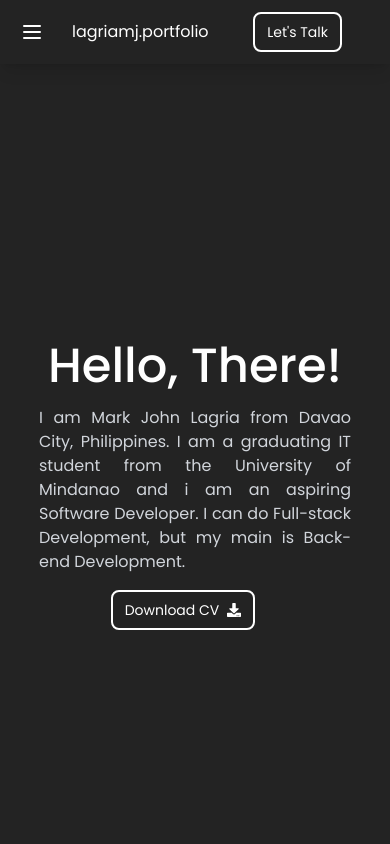
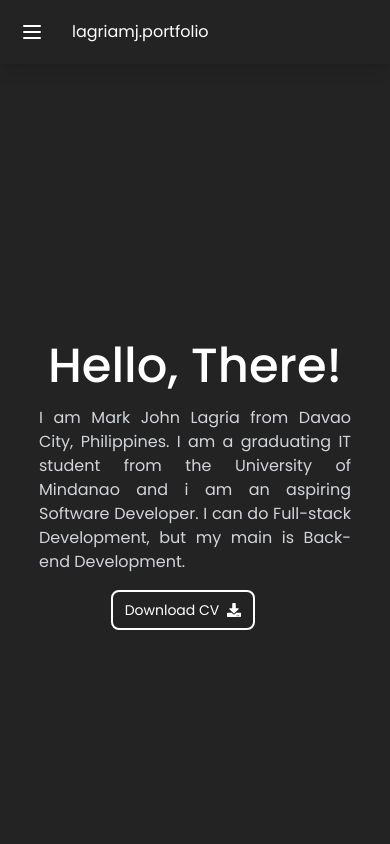
Before and after one commit to lagriamj/work-portfolio, a React (Vite) app: page / in a window 390 px wide. Shown: the top 844 px of the page. Built offline with nearby package versions, Linux system fonts and the light colour scheme.

Commit message:
hidden lets talk button if sm screen

```diff
--- a/src/App.jsx
+++ b/src/App.jsx
@@ -61,7 +61,7 @@ function App() {
           <div>
             <motion.a
               href="#contact"
-              className="py-2 px-3 bg-transparent border-2 border-white rounded-lg text-sm text-white ml-4 mr-10 cursor-pointer relative overflow-hidden"
+              className="py-2 px-3 bg-transparent lg:block hidden border-2 border-white rounded-lg text-sm text-white ml-4 mr-10 cursor-pointer relative overflow-hidden"
               whileHover="hover"
             >
               <motion.div
```
